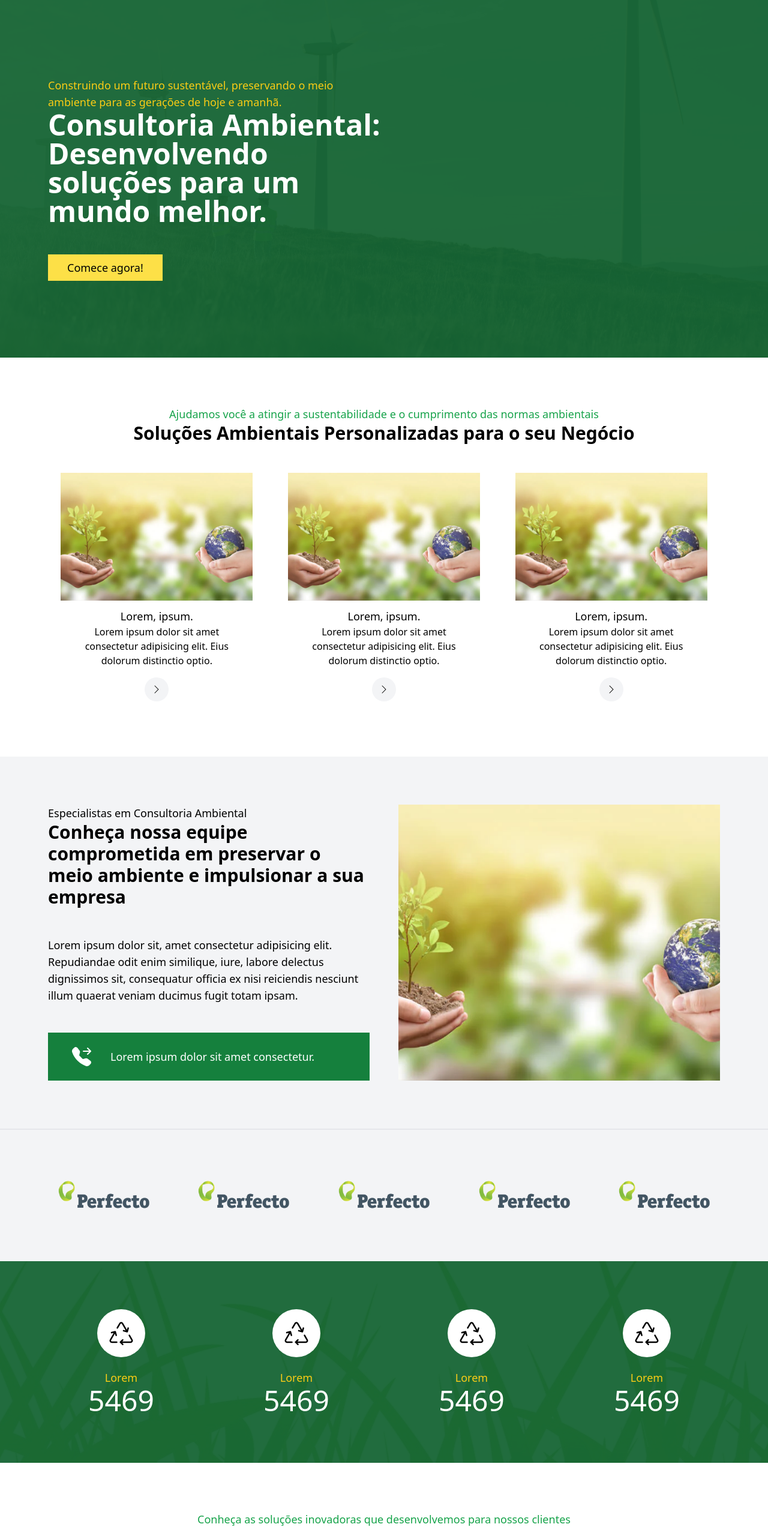
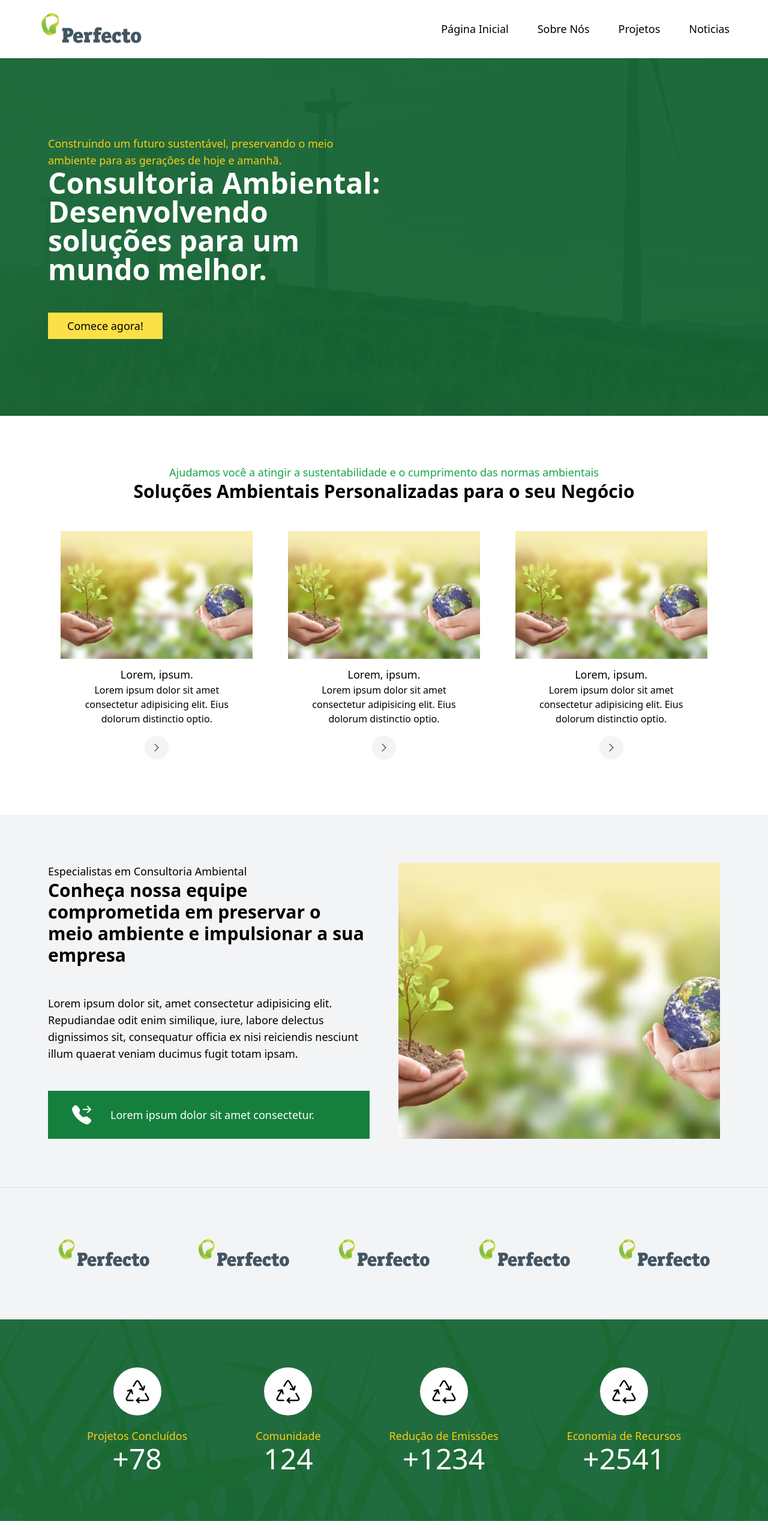
Before and after one commit to oisouguilherme/ConsultoriaAmbientalSPA, a Next.js app: page / in a window 1280 px wide. Shown: the top 2550 px of the page at 60% size. Built offline with nearby package versions, Linux system fonts and the light colour scheme.

Commit message:
add copy

```diff
--- a/src/app/page.tsx
+++ b/src/app/page.tsx
@@ -1,5 +1,6 @@
 import { About } from '@/components/HomePage/About'
 import { Footer } from '@/components/HomePage/Footer'
+import Header from '@/components/HomePage/Header'
 import { OurNumbers } from '@/components/HomePage/OurNumbers'
 import { Parceiros } from '@/components/HomePage/Parceiros'
 import { Projects } from '@/components/HomePage/Projects'
@@ -11,6 +12,7 @@ import { Testimonials } from '@/components/HomePage/Testimonials'
 export default function Home() {
   return (
     <div>
+      <Header/>
       <SlideMain/>
       <Services/>
       <About/>
--- /dev/null
+++ b/src/components/HomePage/Header.tsx
@@ -0,0 +1,88 @@
+"use client"
+import Image from "next/image";
+
+import { useState } from "react";
+
+import Link from "next/link";
+
+
+export default function Header() {
+  const [isOpen, setIsOpen] = useState(false);
+
+  const toggleMenu = () => {
+    setIsOpen(!isOpen);
+  };
+
+  return (
+    <section className="z-50 p-4">
+      <div className="max-w-6xl mx-auto flex justify-between items-center">
+        <div className="cursor-pointer ">
+          <Link href="/">
+            <Image src="/logo.png" alt="Logo Goistore" width={200} height={100} className="w-44"/>
+          </Link>
+        </div>
+        <div className="lg:hidden">
+          <div
+            className={`fixed top-0 left-0 right-0 bottom-0 z-30 bg-black opacity-50 ${
+              isOpen ? "block" : "hidden"
+            }`}
+            onClick={toggleMenu}
+          ></div>
+          <div
+            className={`fixed top-0 right-0 bottom-0 bg-white z-40 w-64 transform transition-transform ease-in-out duration-300 ${
+              isOpen ? "translate-x-0" : "translate-x-full"
+            }`}
+          >
+            <ul className="p-8 space-y-4 text-2xl">
+              <li className="cursor-pointer text-green-900 font-medium duration-300">
+                <Link href="/">Página Inicial</Link>
+              </li>
+              <li className="cursor-pointer text-green-900 font-medium duration-300">
+                <Link href="/sobre">Sobre Nós</Link>
+              </li>
+              <li className="cursor-pointer text-green-900 font-medium duration-300">
+                <Link onClick={toggleMenu} href="maisvendidos">
+                  Projetos
+                </Link>
+              </li>
+              <li className="cursor-pointer text-green-900 font-medium duration-300">
+                <Link
+                  onClick={toggleMenu}
+
+                  href="nossosprodutos"
+                >
+                  Noticias
+                </Link>
+              </li>
+            </ul>
+          </div>
+        </div>
+        <div className="hidden lg:block">
+          <ul className="flex space-x-12 font-medium text-center items-center text-lg">
+            <li className="cursor-pointer duration-300">
+              <Link href="/">Página Inicial</Link>
+            </li>
+            <li className="cursor-pointer duration-300">
+              <Link href="/sobre">Sobre Nós</Link>
+            </li>
+            <li className="cursor-pointer duration-300">
+              <Link href="maisvendidos">
+                Projetos
+              </Link>
+            </li>
+            <li className="cursor-pointer duration-300">
+              <Link href="nossosprodutos">
+                Noticias
+              </Link>
+            </li>
+          </ul>
+        </div>
+        <div className="hamburger lg:hidden" onClick={toggleMenu}>
+          <span className="block w-6 h-1 bg-black mb-1"></span>
+          <span className="block w-6 h-1 bg-black mb-1"></span>
+          <span className="block w-6 h-1 bg-black"></span>
+        </div>
+      </div>
+    </section>
+  );
+}
--- a/src/components/HomePage/OurNumbers.tsx
+++ b/src/components/HomePage/OurNumbers.tsx
@@ -4,34 +4,34 @@ export function OurNumbers() {
   return (
     <div className="bg-[url('/grass.jpg')] bg-bottom">
       <div className="bg-green-800 bg-opacity-95">
-        <div className="max-w-6xl mx-auto px-4 flex justify-around flex-wrap gap-12 py-20">
+        <div className="max-w-6xl mx-auto px-12 flex justify-around flex-wrap gap-12 py-20">
           <div className="flex flex-col items-center">
             <div className="bg-white flex items-center justify-center p-5 rounded-full">
               <IconMeioAmbiente />
             </div>
-            <p className="text-lg text-yellow-400 pt-5">Lorem</p>
-            <p className="text-5xl text-white">5469</p>
+            <p className="text-lg text-yellow-400 pt-5">Projetos Concluídos</p>
+            <p className="text-5xl text-white">+78</p>
           </div>
           <div className="flex flex-col items-center">
             <div className="bg-white flex items-center justify-center p-5 rounded-full">
               <IconMeioAmbiente />
             </div>
-            <p className="text-lg text-yellow-400 pt-5">Lorem</p>
-            <p className="text-5xl text-white">5469</p>
+            <p className="text-lg text-yellow-400 pt-5">Comunidade</p>
+            <p className="text-5xl text-white">124</p>
           </div>
           <div className="flex flex-col items-center">
             <div className="bg-white flex items-center justify-center p-5 rounded-full">
               <IconMeioAmbiente />
             </div>
-            <p className="text-lg text-yellow-400 pt-5">Lorem</p>
-            <p className="text-5xl text-white">5469</p>
+            <p className="text-lg text-yellow-400 pt-5">Redução de Emissões</p>
+            <p className="text-5xl text-white">+1234</p>
           </div>
           <div className="flex flex-col items-center">
             <div className="bg-white flex items-center justify-center p-5 rounded-full">
               <IconMeioAmbiente />
             </div>
-            <p className="text-lg text-yellow-400 pt-5">Lorem</p>
-            <p className="text-5xl text-white">5469</p>
+            <p className="text-lg text-yellow-400 pt-5">Economia de Recursos</p>
+            <p className="text-5xl text-white">+2541</p>
           </div>
         </div>
       </div>
```
